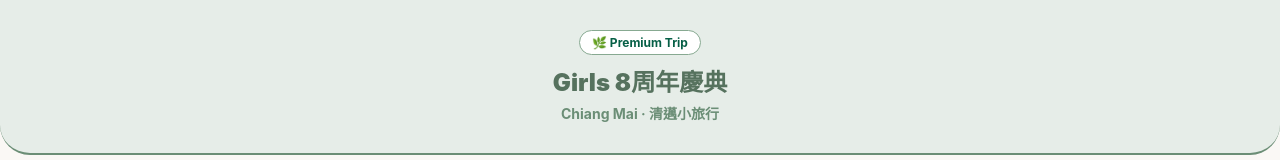
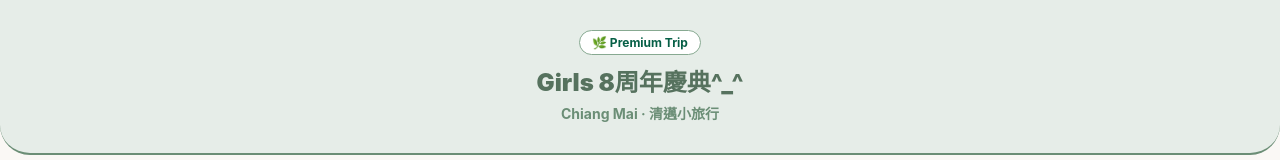
Before and after one commit to na2016wong-hub/Girls-Chiang-Mai, a plain HTML site: page index.html in a window 1280 px wide. Shown: the top 160 px of the page. Drawn offline with Linux system fonts and the light colour scheme.

Commit message:
Update index.html

```diff
--- a/index.html
+++ b/index.html
@@ -43,7 +43,7 @@
 
     <header>
         <div class="badge">🌿 Premium Trip</div>
-        <h1>Girls 8周年慶典</h1>
+        <h1>Girls 8周年慶典^_^</h1>
         <div class="sub-title">Chiang Mai · 清邁小旅行</div>
     </header>
 
```
